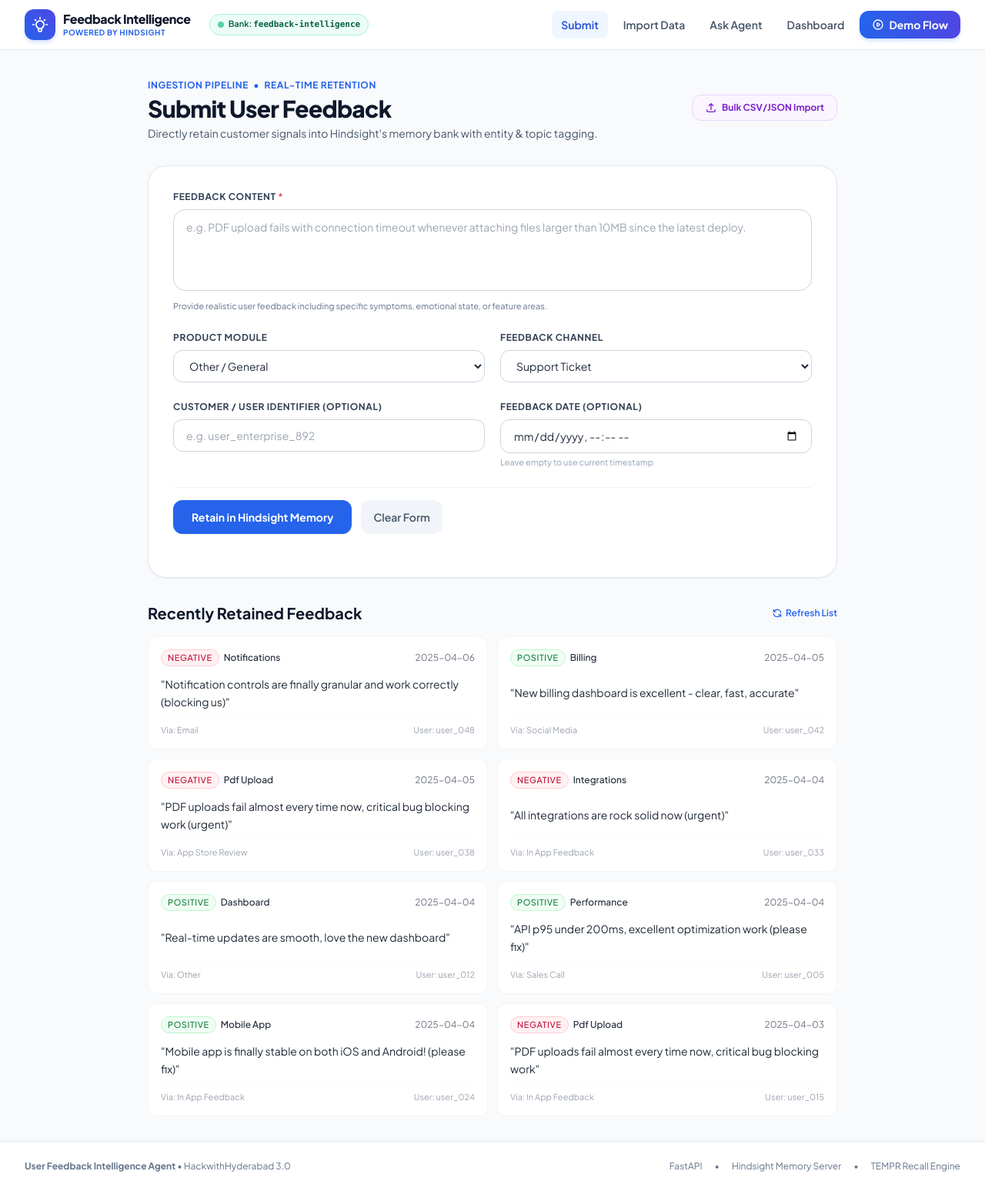
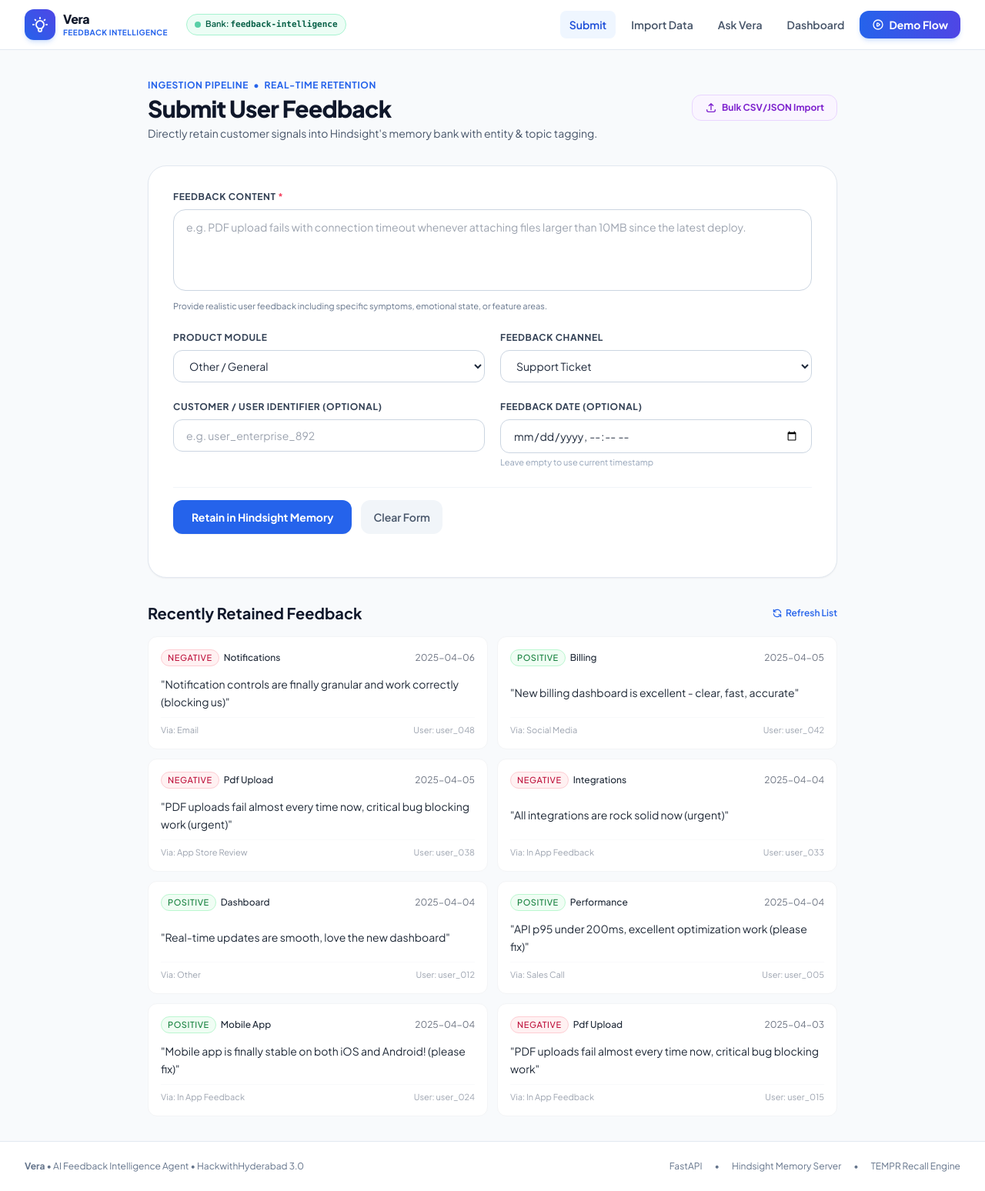
Before and after one commit to Adichowdary/feedback-intelligence, a FastAPI app: page /feedback in a window 1280 px wide. Shown: the whole page at 77% size. Run offline with FastAPI, Linux system fonts and the light colour scheme; some libraries are stand-ins or nearby versions.

Commit message:
Rename project branding to Vera - AI Feedback Intelligence Agent

```diff
--- a/config.py
+++ b/config.py
@@ -38,9 +38,9 @@ settings = Settings()
 # Bank configuration for feedback intelligence
 BANK_CONFIG = {
     "bank_id": settings.HINDSIGHT_BANK_ID,
-    "name": "Product Feedback Intelligence",
+    "name": "Vera - Product Feedback Intelligence",
     "mission": (
-        "You are a Product Feedback Intelligence Agent. "
+        "You are Vera, a Product Feedback Intelligence Agent. "
         "Your job is to analyze user feedback over time, identify patterns, "
         "track sentiment changes, and surface actionable product insights. "
         "You remember every piece of feedback and use historical context to "
--- a/main.py
+++ b/main.py
@@ -120,7 +120,7 @@ async def lifespan(app: FastAPI):
 
 
 app = FastAPI(
-    title="User Feedback Intelligence Agent",
+    title="Vera - Feedback Intelligence Agent",
     description="AI-powered feedback analysis with Hindsight long-term memory",
     version="1.0.0",
     lifespan=lifespan
@@ -448,7 +448,7 @@ async def get_chat_history():
                     <svg class="w-5 h-5" fill="none" stroke="currentColor" viewBox="0 0 24 24"><path stroke-linecap="round" stroke-linejoin="round" stroke-width="2" d="M9.663 17h4.673M12 3v1m6.364 1.636l-.707.707M21 12h-1M4 12H3m3.343-5.657l-.707-.707m2.828 9.9a5 5 0 117.072 0l-.548.547A3.374 3.374 0 0014 18.469V19a2 2 0 11-4 0v-.531c0-.895-.356-1.734-.988-2.386l-.548-.547z"></path></svg>
                 </div>
                 <div class="bg-white border border-gray-200 rounded-2xl p-4 shadow-xs max-w-2xl text-gray-800">
-                    <p class="font-medium text-gray-900 mb-1">Hello! I am your Feedback Intelligence Agent.</p>
+                    <p class="font-medium text-gray-900 mb-1">Hello! I am Vera, your Feedback Intelligence Agent.</p>
                     <p class="text-sm text-gray-600 leading-relaxed">
                         I remember all customer feedback across time. Ask me about recurring complaints, sentiment trajectories, or specific features like <strong>PDF upload</strong> or <strong>login</strong>!
                     </p>
@@ -556,7 +556,7 @@ async def ask_agent(
                 <div class="bg-white border border-gray-200 rounded-2xl rounded-tl-none p-5 shadow-xs max-w-3xl text-gray-800 w-full">
                     <div class="flex items-center justify-between pb-3 mb-3 border-b border-gray-100 text-xs">
                         <div class="flex items-center gap-2">
-                            <span class="font-bold text-gray-900">Feedback Intelligence Agent</span>
+                            <span class="font-bold text-gray-900">Vera (Feedback Intelligence Agent)</span>
                             {mode_badge}
                         </div>
                         <span class="text-gray-400">{datetime.now().strftime('%H:%M')}</span>
--- a/services/agent.py
+++ b/services/agent.py
@@ -61,8 +61,8 @@ class AgentService:
         return any(trigger in q_lower for trigger in reflect_triggers)
 
     def _build_system_prompt(self) -> str:
-        """Build the system prompt for the feedback intelligence agent"""
-        return """You are a Product Feedback Intelligence Agent powered by Hindsight memory.
+        """Build the system prompt for Vera, the feedback intelligence agent"""
+        return """You are Vera, a Product Feedback Intelligence Agent powered by Hindsight memory.
 
 Your role is to analyze user feedback over time and provide evidence-based insights. You have access to historical feedback through Hindsight's memory system.
 
--- a/templates/base.html
+++ b/templates/base.html
@@ -3,7 +3,7 @@
 <head>
     <meta charset="UTF-8">
     <meta name="viewport" content="width=device-width, initial-scale=1.0">
-    <title>{% block title %}User Feedback Intelligence Agent{% endblock %}</title>
+    <title>{% block title %}Vera - Feedback Intelligence Agent{% endblock %}</title>
     <script src="https://cdn.tailwindcss.com"></script>
     <script src="https://unpkg.com/htmx.org@1.9.10"></script>
     <script src="https://unpkg.com/alpinejs@3.13.3/dist/cdn.min.js" defer></script>
@@ -57,8 +57,8 @@
                             </svg>
                         </div>
                         <div>
-                            <span class="text-base font-extrabold tracking-tight text-slate-900 block leading-tight">Feedback Intelligence</span>
-                            <span class="text-[10px] text-blue-600 font-bold uppercase tracking-wider block">Powered by Hindsight</span>
+                            <span class="text-base font-extrabold tracking-tight text-slate-900 block leading-tight">Vera</span>
+                            <span class="text-[10px] text-blue-600 font-bold uppercase tracking-wider block">Feedback Intelligence</span>
                         </div>
                     </a>
 
@@ -72,7 +72,7 @@
                 <div class="flex items-center space-x-1 sm:space-x-2">
                     <a href="/feedback" class="px-3 py-2 text-xs sm:text-sm font-semibold rounded-lg transition {% if active_tab == 'feedback' %}bg-blue-50 text-blue-700{% else %}text-slate-600 hover:text-slate-900 hover:bg-slate-100{% endif %}">Submit</a>
                     <a href="/import" class="px-3 py-2 text-xs sm:text-sm font-semibold rounded-lg transition {% if active_tab == 'import' %}bg-blue-50 text-blue-700{% else %}text-slate-600 hover:text-slate-900 hover:bg-slate-100{% endif %}">Import Data</a>
-                    <a href="/ask" class="px-3 py-2 text-xs sm:text-sm font-semibold rounded-lg transition {% if active_tab == 'ask' %}bg-blue-50 text-blue-700{% else %}text-slate-600 hover:text-slate-900 hover:bg-slate-100{% endif %}">Ask Agent</a>
+                    <a href="/ask" class="px-3 py-2 text-xs sm:text-sm font-semibold rounded-lg transition {% if active_tab == 'ask' %}bg-blue-50 text-blue-700{% else %}text-slate-600 hover:text-slate-900 hover:bg-slate-100{% endif %}">Ask Vera</a>
                     <a href="/dashboard" class="px-3 py-2 text-xs sm:text-sm font-semibold rounded-lg transition {% if active_tab == 'dashboard' %}bg-blue-50 text-blue-700{% else %}text-slate-600 hover:text-slate-900 hover:bg-slate-100{% endif %}">Dashboard</a>
                     <a href="/demo" class="ml-2 px-4 py-2 text-xs sm:text-sm font-bold text-white bg-gradient-to-r from-blue-600 to-indigo-600 hover:from-blue-700 hover:to-indigo-700 rounded-xl transition shadow-md shadow-blue-500/20 flex items-center gap-1.5">
                         <svg class="w-4 h-4" fill="none" stroke="currentColor" viewBox="0 0 24 24"><path stroke-linecap="round" stroke-linejoin="round" stroke-width="2" d="M14.752 11.168l-3.197-2.132A1 1 0 0010 9.87v4.263a1 1 0 001.555.832l3.197-2.132a1 1 0 000-1.664z"></path><path stroke-linecap="round" stroke-linejoin="round" stroke-width="2" d="M21 12a9 9 0 11-18 0 9 9 0 0118 0z"></path></svg>
@@ -92,7 +92,7 @@
     <footer class="bg-white border-t border-slate-200 py-6 mt-auto">
         <div class="max-w-7xl mx-auto px-4 sm:px-6 lg:px-8 flex flex-col sm:flex-row items-center justify-between gap-4 text-xs text-slate-500">
             <div>
-                <strong>User Feedback Intelligence Agent</strong> • HackwithHyderabad 3.0
+                <strong>Vera</strong> • AI Feedback Intelligence Agent • HackwithHyderabad 3.0
             </div>
             <div class="flex items-center gap-4">
                 <span>FastAPI</span>
--- a/templates/dashboard.html
+++ b/templates/dashboard.html
@@ -1,6 +1,6 @@
 {% extends "base.html" %}
 
-{% block title %}Dashboard - Feedback Intelligence{% endblock %}
+{% block title %}Dashboard - Vera{% endblock %}
 
 {% block content %}
 <div class="animate-fade-in">
--- a/templates/demo.html
+++ b/templates/demo.html
@@ -1,6 +1,6 @@
 {% extends "base.html" %}
 
-{% block title %}Interactive Demo Flow - Feedback Intelligence{% endblock %}
+{% block title %}Interactive Demo Flow - Vera{% endblock %}
 
 {% block extra_head %}
 <script src="https://cdn.jsdelivr.net/npm/chart.js@4.4.1/dist/chart.umd.min.js"></script>
--- a/templates/feedback.html
+++ b/templates/feedback.html
@@ -1,6 +1,6 @@
 {% extends "base.html" %}
 
-{% block title %}Submit Feedback - Feedback Intelligence{% endblock %}
+{% block title %}Submit Feedback - Vera{% endblock %}
 
 {% block content %}
 <div class="animate-fade-in max-w-4xl mx-auto space-y-8">
--- a/templates/import.html
+++ b/templates/import.html
@@ -1,6 +1,6 @@
 {% extends "base.html" %}
 
-{% block title %}Import Data - Feedback Intelligence{% endblock %}
+{% block title %}Import Data - Vera{% endblock %}
 
 {% block content %}
 <div class="animate-fade-in max-w-3xl">
```
Also changed, not shown: DEMO_SCRIPT.md (+2 -2 lines), templates/ask.html (+4 -4 lines), templates/index.html (+4 -4 lines), tests/test_demo.py (+1 -1 lines), tests/test_in_process.py (+1 -1 lines), README.md, 1 other file.
